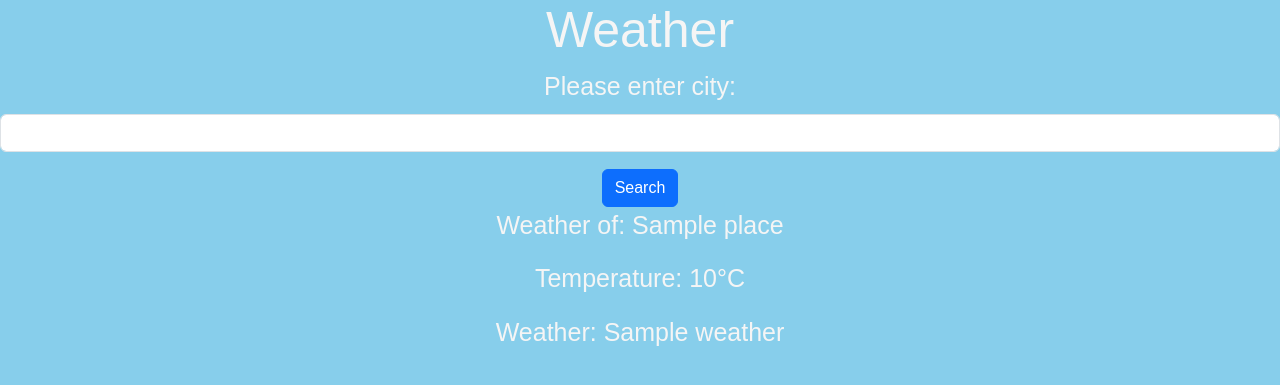
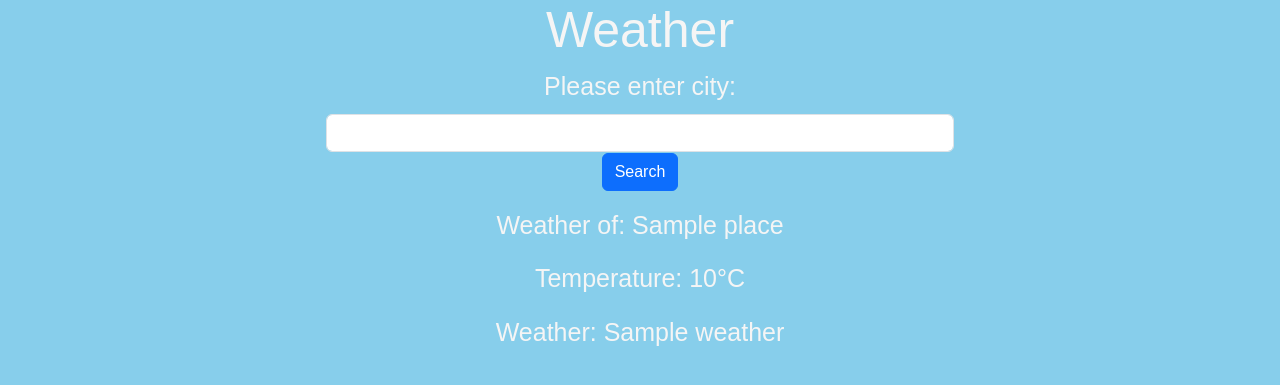
Before and after one commit to mon4our/Weather-WebApp, a Flask app: template templates/index.html in a window 1280 px wide. Shown: the top 385 px of the page. Run offline with Flask 3, Linux system fonts and the light colour scheme; the template is opened without the code that fills it: most values are stand-ins (such as "Sample title", 1, 10 or a date in 2020).

Commit message:
Resized search bar

```diff
--- a/templates/index.html
+++ b/templates/index.html
@@ -1,24 +1,32 @@
 <!doctype html>
 <html lang="en">
+
 <head>
   <meta charset="utf-8">
   <meta name="viewport" content="width=device-width, initial-scale=1">
   <title>Weather</title>
-    <link href="https://cdn.jsdelivr.net/npm/bootstrap@5.3.0/dist/css/bootstrap.min.css" rel="stylesheet" integrity="sha384-9ndCyUaIbzAi2FUVXJi0CjmCapSmO7SnpJef0486qhLnuZ2cdeRhO02iuK6FUUVM" crossorigin="anonymous">
+  <link href="https://cdn.jsdelivr.net/npm/bootstrap@5.3.0/dist/css/bootstrap.min.css" rel="stylesheet"
+    integrity="sha384-9ndCyUaIbzAi2FUVXJi0CjmCapSmO7SnpJef0486qhLnuZ2cdeRhO02iuK6FUUVM" crossorigin="anonymous">
   <link rel="stylesheet" href="../static/styles.css">
 </head>
+
 <body>
   <h1>Weather</h1>
-    <script src="https://cdn.jsdelivr.net/npm/bootstrap@5.3.0/dist/js/bootstrap.bundle.min.js" integrity="sha384-geWF76RCwLtnZ8qwWowPQNguL3RmwHVBC9FhGdlKrxdiJJigb/j/68SIy3Te4Bkz" crossorigin="anonymous"></script>
+  <script src="https://cdn.jsdelivr.net/npm/bootstrap@5.3.0/dist/js/bootstrap.bundle.min.js"
+    integrity="sha384-geWF76RCwLtnZ8qwWowPQNguL3RmwHVBC9FhGdlKrxdiJJigb/j/68SIy3Te4Bkz"
+    crossorigin="anonymous"></script>
+  <div class="mb-3 row">
+    <div class="mx-auto col-10 col-md-8 col-lg-6">
       <form action="/" method="POST">
-        <div class="mb-3">
         <label for="InputCity" class="form-label">Please enter city:</label>
         <input type="text" class="form-control" name="InputCity" id="InputCity">
-        </div>
         <button type="Search" class="btn btn-primary">Search</button>
       </form>
+    </div>
+  </div>
   <p>Weather of: {{ place }}</p>
   <p>Temperature: {{ temp }}&deg;C</p>
   <p>Weather: {{ weather }}</p>
 </body>
+
 </html>
```
Lines whose indentation alone changed are shown as unchanged.
